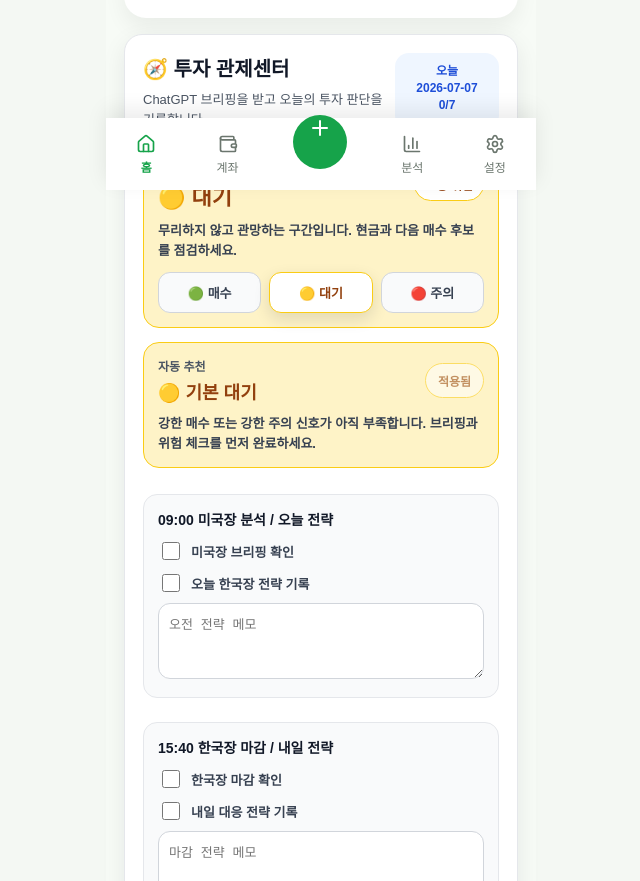
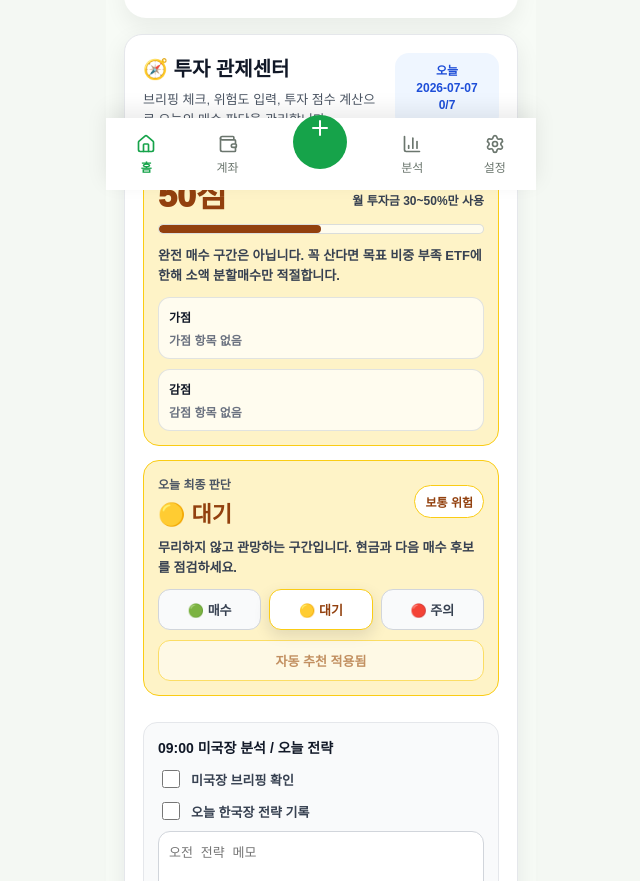
Before and after one commit to lovesong7080-oss/ETF-Biseo-V1, a React (Vite) app: page / in a window 1280 px wide. Shown: the part 610-1491 px from the top of the page, without its empty margins (319-959 px from the left). Built offline with nearby package versions, Linux system fonts and the light colour scheme.

Commit message:
Add market command score engine

```diff
--- a/src/components/MarketCommandCenterCard.jsx
+++ b/src/components/MarketCommandCenterCard.jsx
@@ -1,4 +1,4 @@
-import { useEffect, useState } from "react";
+import { useEffect, useMemo, useState } from "react";
 
 const STORAGE_KEY = "etf-biseo-market-command-center";
 
@@ -30,7 +30,12 @@ const DECISION_META = {
 };
 
 function todayKey() {
-  return new Date().toISOString().slice(0, 10);
+  const date = new Date();
+  const year = date.getFullYear();
+  const month = String(date.getMonth() + 1).padStart(2, "0");
+  const day = String(date.getDate()).padStart(2, "0");
+
+  return `${year}-${month}-${day}`;
 }
 
 function readData() {
@@ -66,85 +71,128 @@ function defaultRecord() {
   };
 }
 
-function getAutoDecision(record) {
-  const briefingComplete = record.usBriefing && record.todayStrategy;
-  const koreaCloseComplete = record.koreaClose && record.tomorrowStrategy;
+function clampScore(value) {
+  return Math.max(0, Math.min(100, value));
+}
+
+function getScoreEngine(record) {
+  let score = 50;
+  const plus = [];
+  const minus = [];
+  const neutral = [];
+
+  if (record.riskLevel === "낮음") {
+    score += 20;
+    plus.push("포트폴리오 위험도가 낮아 +20점");
+  }
+
+  if (record.riskLevel === "보통") {
+    neutral.push("포트폴리오 위험도는 보통입니다.");
+  }
+
+  if (record.riskLevel === "높음") {
+    score -= 30;
+    minus.push("포트폴리오 위험도가 높아 -30점");
+  }
+
+  if (record.foreignerAlert) {
+    score -= 25;
+    minus.push("외국인 수급 경보 체크로 -25점");
+  }
+
+  if (record.aiBubble) {
+    score -= 20;
+    minus.push("AI / 반도체 과열 체크로 -20점");
+  }
+
+  if (record.portfolioRisk) {
+    score += 10;
+    plus.push("포트폴리오 위험 점검 완료로 +10점");
+  }
+
+  if (record.usBriefing) {
+    score += 10;
+    plus.push("미국장 브리핑 확인으로 +10점");
+  }
+
+  if (record.todayStrategy) {
+    score += 10;
+    plus.push("오늘 전략 기록으로 +10점");
+  }
+
+  if (record.koreaClose) {
+    score += 5;
+    plus.push("한국장 마감 확인으로 +5점");
+  }
+
+  if (record.tomorrowStrategy) {
+    score += 5;
+    plus.push("내일 전략 기록으로 +5점");
+  }
 
   if (
     record.foreignerAlert &&
     record.aiBubble &&
     record.riskLevel === "높음"
   ) {
+    score -= 10;
+    minus.push("수급 경보 + AI 과열 + 위험도 높음 동시 발생으로 추가 -10점");
+  }
+
+  const finalScore = clampScore(score);
+
+  if (finalScore >= 70) {
     return {
-      decision: "주의",
-      level: "강한 주의",
-      reason:
-        "외국인 수급 경보, AI 과열, 위험도 높음이 동시에 켜졌습니다. 신규매수보다 리스크 관리가 우선입니다.",
+      score: finalScore,
+      decision: "매수",
+      level: "매수 가능",
+      allocation: "월 투자금 80~100% 사용 가능",
+      action:
+        "목표 비중이 부족한 ETF 위주로 분할매수를 검토하세요. 한 번에 몰빵하지 말고 계획된 금액 안에서 집행하세요.",
+      plus,
+      minus,
+      neutral,
     };
   }
 
-  if (
-    record.riskLevel === "높음" &&
-    (record.foreignerAlert || record.aiBubble || record.portfolioRisk)
-  ) {
+  if (finalScore >= 50) {
     return {
-      decision: "주의",
-      level: "주의",
-      reason:
-        "위험도가 높은 상태에서 경보 항목이 켜져 있습니다. 신규매수는 줄이고 비중 점검이 필요합니다.",
+      score: finalScore,
+      decision: "대기",
+      level: "소액 매수 가능",
+      allocation: "월 투자금 30~50%만 사용",
+      action:
+        "완전 매수 구간은 아닙니다. 꼭 산다면 목표 비중 부족 ETF에 한해 소액 분할매수만 적절합니다.",
+      plus,
+      minus,
+      neutral,
     };
   }
 
-  if (
-    record.riskLevel === "보통" &&
-    briefingComplete &&
-    record.portfolioRisk
-  ) {
+  if (finalScore >= 30) {
     return {
+      score: finalScore,
       decision: "대기",
-      level: "중립 대기",
-      reason:
-        "브리핑과 포트폴리오 위험 점검은 완료됐지만, 위험도가 보통입니다. 무리한 매수보다 관망이 적절합니다.",
-    };
-  }
-
-  if (
-    record.riskLevel === "낮음" &&
-    record.todayStrategy &&
-    !record.foreignerAlert &&
-    !record.aiBubble
-  ) {
-    return {
-      decision: "매수",
-      level: "매수 가능",
-      reason:
-        "위험도가 낮고 오늘 전략 확인이 완료됐습니다. 과열·수급 경보가 없다면 분할매수 검토가 가능합니다.",
-    };
-  }
-
-  if (record.riskLevel === "낮음" && briefingComplete) {
-    return {
-      decision: "매수",
-      level: "소액 매수 가능",
-      reason:
-        "브리핑 확인과 오늘 전략 기록이 완료됐고 위험도가 낮습니다. 단, 목표 비중 부족 ETF 위주로 접근하세요.",
-    };
-  }
-
-  if (koreaCloseComplete && record.riskLevel !== "높음") {
-    return {
-      decision: "대기",
-      level: "마감 후 대기",
-      reason:
-        "한국장 마감과 내일 전략 확인이 완료됐습니다. 다음 거래일 전략을 기다리는 구간입니다.",
+      level: "대기 우선",
+      allocation: "월 투자금 0~30%만 사용",
+      action:
+        "신규매수보다 관망이 우선입니다. 현금 비중을 유지하고 다음 매수 후보만 정리하세요.",
+      plus,
+      minus,
+      neutral,
     };
   }
 
   return {
-    decision: "대기",
-    level: "기본 대기",
-    reason:
-      "강한 매수 또는 강한 주의 신호가 아직 부족합니다. 브리핑과 위험 체크를 먼저 완료하세요.",
+    score: finalScore,
+    decision: "주의",
+    level: "주의",
+    allocation: "신규매수 중단",
+    action:
+      "지금은 방어가 우선입니다. 신규매수는 멈추고, 과열 종목·편중 ETF·현금 비중을 먼저 점검하세요.",
+    plus,
+    minus,
+    neutral,
   };
 }
 
@@ -158,10 +206,10 @@ export default function MarketCommandCenterCard() {
     ...(records[date] || {}),
   };
 
+  const scoreEngine = useMemo(() => getScoreEngine(record), [record]);
   const decision = DECISION_META[record.decision] || DECISION_META.대기;
-  const autoDecision = getAutoDecision(record);
-  const autoMeta = DECISION_META[autoDecision.decision] || DECISION_META.대기;
-  const isSameDecision = record.decision === autoDecision.decision;
+  const autoMeta = DECISION_META[scoreEngine.decision] || DECISION_META.대기;
+  const isSameDecision = record.decision === scoreEngine.decision;
 
   useEffect(() => {
     writeData(records);
@@ -187,7 +235,7 @@ export default function MarketCommandCenterCard() {
   };
 
   const applyAutoDecision = () => {
-    update({ decision: autoDecision.decision });
+    update({ decision: scoreEngine.decision });
   };
 
   const resetToday = () => {
@@ -232,7 +280,7 @@ export default function MarketCommandCenterCard() {
         <div>
           <h2 style={styles.title}>🧭 투자 관제센터</h2>
           <p style={styles.desc}>
-            ChatGPT 브리핑을 받고 오늘의 투자 판단을 기록합니다.
+            브리핑 체크, 위험도 입력, 투자 점수 계산으로 오늘의 매수 판단을 관리합니다.
           </p>
         </div>
 
@@ -240,6 +288,70 @@ export default function MarketCommandCenterCard() {
           <div>오늘</div>
           <strong>{date}</strong>
           <div>{checkedCount}/7</div>
+        </div>
+      </div>
+
+      <div
+        style={{
+          ...styles.scorePanel,
+          background: autoMeta.bg,
+          borderColor: autoMeta.border,
+        }}
+      >
+        <div style={styles.scoreTop}>
+          <div>
+            <div style={styles.scoreLabel}>오늘 투자 점수</div>
+            <div style={{ ...styles.scoreValue, color: autoMeta.color }}>
+              {scoreEngine.score}점
+            </div>
+          </div>
+
+          <div style={styles.scoreRight}>
+            <div style={{ ...styles.scoreDecision, color: autoMeta.color }}>
+              {autoMeta.emoji} {scoreEngine.level}
+            </div>
+            <div style={styles.allocation}>{scoreEngine.allocation}</div>
+          </div>
+        </div>
+
+        <div style={styles.scoreBarOuter}>
+          <div
+            style={{
+              ...styles.scoreBarInner,
+              width: `${scoreEngine.score}%`,
+              background: autoMeta.color,
+            }}
+          />
+        </div>
+
+        <p style={styles.scoreAction}>{scoreEngine.action}</p>
+
+        <div style={styles.reasonGrid}>
+          <div style={styles.reasonBox}>
+            <div style={styles.reasonTitle}>가점</div>
+            {scoreEngine.plus.length > 0 ? (
+              scoreEngine.plus.map((item) => (
+                <div key={item} style={styles.reasonItem}>
+                  + {item}
+                </div>
+              ))
+            ) : (
+              <div style={styles.emptyReason}>가점 항목 없음</div>
+            )}
+          </div>
+
+          <div style={styles.reasonBox}>
+            <div style={styles.reasonTitle}>감점</div>
+            {scoreEngine.minus.length > 0 ? (
+              scoreEngine.minus.map((item) => (
+                <div key={item} style={styles.reasonItem}>
+                  - {item}
+                </div>
+              ))
+            ) : (
+              <div style={styles.emptyReason}>감점 항목 없음</div>
+            )}
+          </div>
         </div>
       </div>
 
@@ -297,22 +409,6 @@ export default function MarketCommandCenterCard() {
             );
           })}
         </div>
-      </div>
-
-      <div
-        style={{
-          ...styles.autoPanel,
-          background: autoMeta.bg,
-          borderColor: autoMeta.border,
-        }}
-      >
-        <div style={styles.autoTop}>
-          <div>
-            <div style={styles.autoLabel}>자동 추천</div>
-            <div style={{ ...styles.autoValue, color: autoMeta.color }}>
-              {autoMeta.emoji} {autoDecision.level}
-            </div>
-          </div>
 
         <button
           type="button"
@@ -326,11 +422,8 @@ export default function MarketCommandCenterCard() {
             cursor: isSameDecision ? "default" : "pointer",
           }}
         >
-            {isSameDecision ? "적용됨" : "추천 적용"}
+          {isSameDecision ? "자동 추천 적용됨" : "자동 추천을 최종 판단에 적용"}
         </button>
-        </div>
-
-        <p style={styles.autoReason}>{autoDecision.reason}</p>
       </div>
 
       <div style={styles.grid}>
@@ -498,6 +591,92 @@ const styles = {
     fontWeight: 800,
     lineHeight: 1.4,
   },
+  scorePanel: {
+    marginBottom: "14px",
+    padding: "14px",
+    borderRadius: "16px",
+    border: "1px solid",
+  },
+  scoreTop: {
+    display: "flex",
+    justifyContent: "space-between",
+    alignItems: "center",
+    gap: "12px",
+  },
+  scoreLabel: {
+    fontSize: "12px",
+    fontWeight: 900,
+    color: "#4b5563",
+    marginBottom: "3px",
+  },
+  scoreValue: {
+    fontSize: "34px",
+    fontWeight: 1000,
+    lineHeight: 1,
+  },
+  scoreRight: {
+    textAlign: "right",
+  },
+  scoreDecision: {
+    fontSize: "17px",
+    fontWeight: 1000,
+  },
+  allocation: {
+    marginTop: "4px",
+    fontSize: "12px",
+    fontWeight: 900,
+    color: "#374151",
+  },
+  scoreBarOuter: {
+    width: "100%",
+    height: "10px",
+    marginTop: "12px",
+    borderRadius: "999px",
+    background: "rgba(255, 255, 255, 0.7)",
+    overflow: "hidden",
+    border: "1px solid rgba(148, 163, 184, 0.35)",
+  },
+  scoreBarInner: {
+    height: "100%",
+    borderRadius: "999px",
+    transition: "width 0.2s ease",
+  },
+  scoreAction: {
+    margin: "12px 0",
+    fontSize: "13px",
+    fontWeight: 800,
+    color: "#374151",
+    lineHeight: 1.5,
+  },
+  reasonGrid: {
+    display: "grid",
+    gridTemplateColumns: "repeat(auto-fit, minmax(180px, 1fr))",
+    gap: "10px",
+  },
+  reasonBox: {
+    padding: "10px",
+    borderRadius: "12px",
+    background: "rgba(255, 255, 255, 0.72)",
+    border: "1px solid rgba(148, 163, 184, 0.28)",
+  },
+  reasonTitle: {
+    marginBottom: "6px",
+    fontSize: "12px",
+    fontWeight: 1000,
+    color: "#111827",
+  },
+  reasonItem: {
+    marginTop: "4px",
+    fontSize: "12px",
+    fontWeight: 750,
+    color: "#374151",
+    lineHeight: 1.45,
+  },
+  emptyReason: {
+    fontSize: "12px",
+    fontWeight: 700,
+    color: "#6b7280",
+  },
   decisionPanel: {
     marginBottom: "14px",
     padding: "14px",
@@ -551,43 +730,15 @@ const styles = {
     fontWeight: 900,
     cursor: "pointer",
   },
-  autoPanel: {
-    marginBottom: "14px",
-    padding: "14px",
-    borderRadius: "16px",
-    border: "1px solid",
-  },
-  autoTop: {
-    display: "flex",
-    justifyContent: "space-between",
-    alignItems: "center",
-    gap: "12px",
-  },
-  autoLabel: {
-    fontSize: "12px",
-    fontWeight: 900,
-    color: "#4b5563",
-    marginBottom: "4px",
-  },
-  autoValue: {
-    fontSize: "18px",
-    fontWeight: 1000,
-  },
-  autoReason: {
-    margin: "10px 0 0",
-    fontSize: "13px",
-    fontWeight: 700,
-    color: "#374151",
-    lineHeight: 1.5,
-  },
   applyButton: {
-    padding: "8px 12px",
-    borderRadius: "999px",
+    width: "100%",
+    marginTop: "10px",
+    padding: "10px 12px",
+    borderRadius: "12px",
     border: "1px solid",
     background: "#ffffff",
-    fontSize: "12px",
-    fontWeight: 900,
-    whiteSpace: "nowrap",
+    fontSize: "13px",
+    fontWeight: 1000,
   },
   grid: {
     display: "grid",
```
Lines whose indentation alone changed are shown as unchanged.
